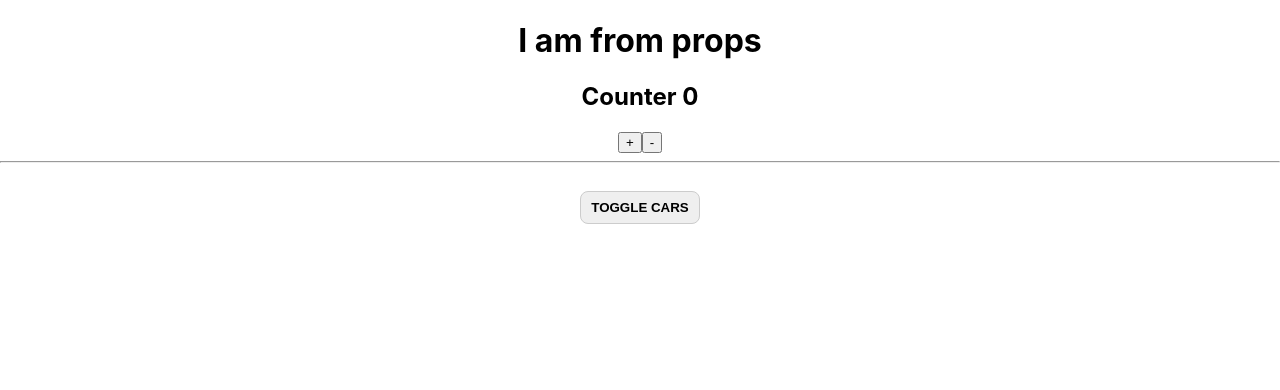
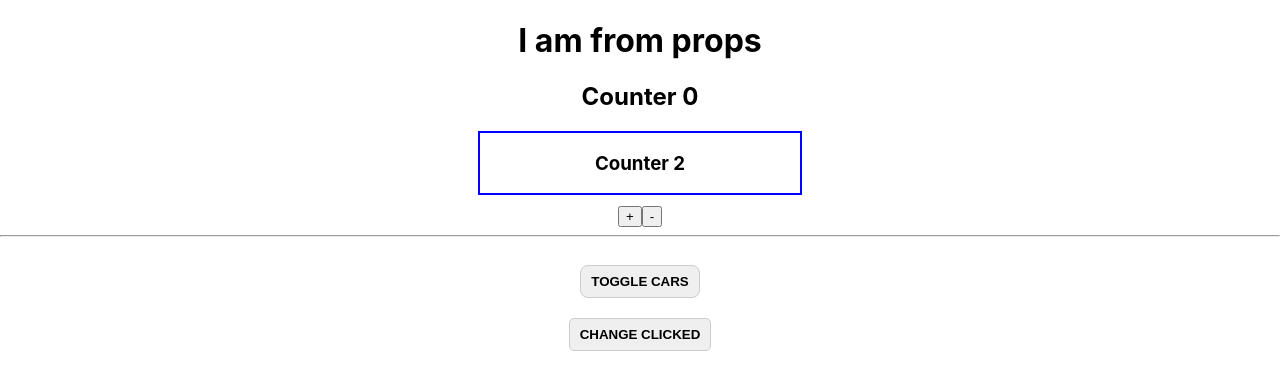
Before and after one commit to denm76/react-theory, a React (Create React App) app: page / in a window 1280 px wide. Shown: the top 390 px of the page. Built offline with nearby package versions, Linux system fonts and the light colour scheme.

Commit message:
Проработана передача параметра из корневого компонента в дочерний при помощи React.Context - Provider-Consumer

```diff
--- a/src/App.js
+++ b/src/App.js
@@ -4,11 +4,14 @@
 import Car from "./Car/Car";
 import Counter from "./Counter/Counter";
 
+export const ClickedContext = React.createContext(false)
+
 class App extends Component {
     constructor(props) {
         console.log('App constructor');
         super(props);
         this.state = {
+            clicked:false,
             cars:[
                 {name:'Ford', year:2018},
                 {name:'Audi', year:'2016'},
@@ -89,7 +92,10 @@
                 {/*<h1 style = {{color:'blue', fontSize:'60px'}}>{this.state.pageTitle}</h1>*/}
                 <h1>{this.props.title}</h1>{/*передача параметра из index.js*/}
 
-                <Counter />
+                <ClickedContext.Provider value={this.state.clicked}>
+                    <Counter />
+                </ClickedContext.Provider>
+
                 <hr/>
                 {/*<input type="text" onChange={this.handlerInput}/>*/}
                 {/*<button onClick={this.handlerChangeTitle.bind(this, 'Changed!')}>Change Title</button>*/}
@@ -99,7 +105,12 @@
                     className={classes.AppButton}>
                     Toggle Cars
                 </button>
-
+                <button
+                    style={{margin:'0 auto',marginTop:20,borderRadius:5,display:'block'}}
+                    className={classes.AppButton}
+                    onClick={()=>this.setState({clicked:true})}>
+                    Change clicked
+                </button>
                 {/*передача параметров компонента при помощи map*/}
                 {/*применение тернарного оператора при проверке свойства showCars,
                 тк блочная структура if-else в JSX-синтаксисе не работает*/}
--- a/src/Counter/Counter.js
+++ b/src/Counter/Counter.js
@@ -1,5 +1,6 @@
 import React, {Component} from 'react'
 import Auxiliary from "../hoc/Auxiliary";
+import Counter2 from "../Counter2/Counter2";
 
 export default class Counter extends Component{
     state = {
@@ -23,6 +24,7 @@
             // <React.Fragment>
             <Auxiliary>
                 <h2>Counter {this.state.counter}</h2>
+                <Counter2 />
                 <button onClick={this.addCounter}>+</button>
                 <button onClick={() => this.setState({counter:this.state.counter-1})}>-</button>
             </Auxiliary>
--- /dev/null
+++ b/src/Counter2/Counter2.js
@@ -0,0 +1,18 @@
+import React from 'react'
+import {ClickedContext} from "../App";
+
+export default props => {
+    return (
+        <div style={{
+            border:'2px solid blue',
+            width:'25%',
+            margin:'0 auto',
+            marginBottom:'10px'
+        }}>
+            <h3>Counter 2</h3>
+            <ClickedContext.Consumer>
+                {clicked => clicked ? <p>Clicked!</p> :null}
+            </ClickedContext.Consumer>
+        </div>
+    )
+}
```
